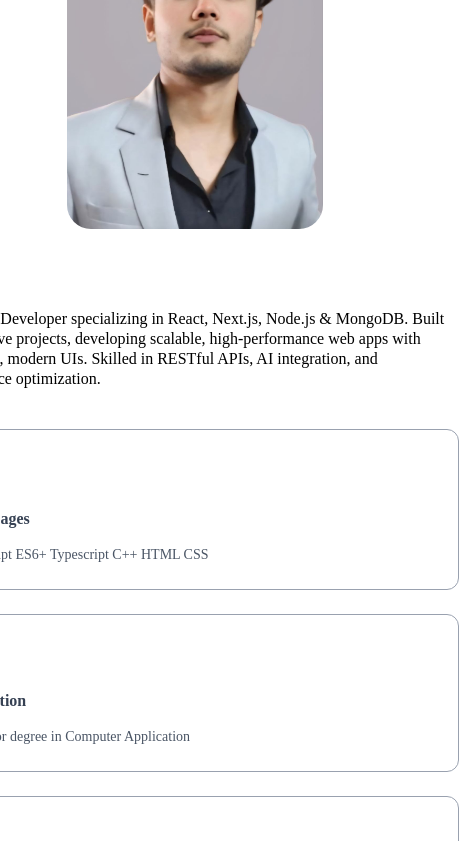
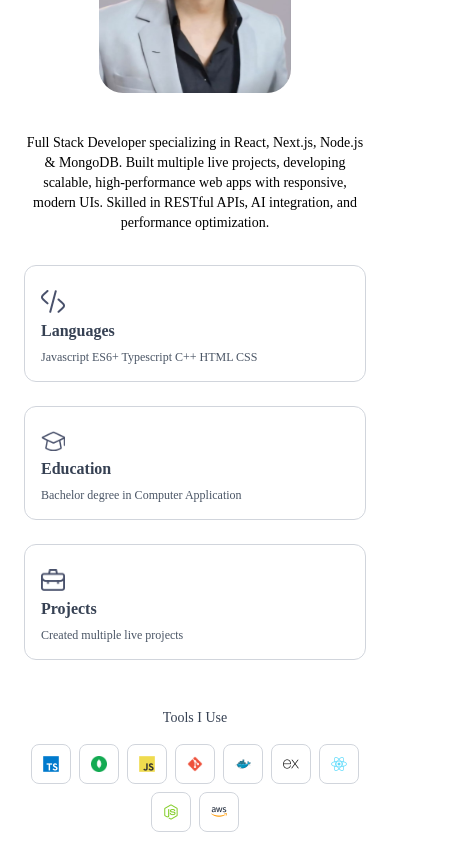
Before and after one commit to mohdasharshakeel/mohdasharshakeel-dev-portfolio, a Next.js app: page / in a window 390 px wide. Shown: the part 1156-1997 px from the top of the page, 459 px wide, since content can reach past the window. Built offline with nearby package versions, Linux system fonts and the light colour scheme; a web font is replaced by a local one.

Commit message:
responsive

```diff
--- a/app/components/About.jsx
+++ b/app/components/About.jsx
@@ -4,44 +4,50 @@ import React from "react";
 
 const About = () => {
   return (
-    <div id="about" className="w-full px-[12%] py-10 scroll-mt-20">
-      <h4 className="text-center mb-2 text-lg font-Ovo">Who I Am</h4>
-      <h2 className="text-center text-5xl font-Ovo ">What I Do</h2>
-      <div className="flex w-full flex-col lg:flex-row items-center gap-20 my-20">
-        <div className="w-64 sm:w-80 rounded-3xl max-w-none">
+    <div id="about" className="w-full px-6 sm:px-12 lg:px-[12%] py-10 scroll-mt-20">
+      <h4 className="text-center mb-2 text-lg sm:text-xl font-Ovo">Who I Am</h4>
+      <h2 className="text-center text-3xl sm:text-4xl lg:text-5xl font-Ovo mb-10">What I Do</h2>
+
+      <div className="flex flex-col lg:flex-row items-center gap-10 lg:gap-20">
+        {/* User Image */}
+        <div className="w-48 sm:w-64 lg:w-80 rounded-3xl flex-shrink-0">
           <Image
             src={assets.user_image}
             alt="user"
             className="w-full rounded-3xl"
           />
         </div>
-        <div className="flex-1">
-          <p className="mb-10 max-w-2xl font-Ovo">
-            Full Stack Developer specializing in React, Next.js, Node.js &
-            MongoDB. Built multiple live projects, developing scalable,
-            high-performance web apps with responsive, modern UIs. Skilled in
-            RESTful APIs, AI integration, and performance optimization.
+
+        {/* Description & Info */}
+        <div className="flex-1 flex flex-col items-center lg:items-start">
+          {/* Description */}
+          <p className="mb-8 sm:mb-10 text-center lg:text-left max-w-xl sm:max-w-2xl font-Ovo text-sm sm:text-base">
+            Full Stack Developer specializing in React, Next.js, Node.js & MongoDB. Built multiple live projects, developing scalable, high-performance web apps with responsive, modern UIs. Skilled in RESTful APIs, AI integration, and performance optimization.
           </p>
-          <ul className="grid grid-cols-1 sm:grid-cols-3 gap-6 max-w-2xl  font-Ovo">
-            {infoList.map(({ icon, iconDark, title, description }, index) => (
+
+          {/* Info List */}
+          <ul className="grid grid-cols-1 sm:grid-cols-2 lg:grid-cols-3 gap-6 w-full max-w-2xl mb-8">
+            {infoList.map(({ icon, title, description }, index) => (
               <li
-                className="border-[0.5px] border-gray-400 rounded-xl p-6 cursor-pointer hover:bg-[#fcf4ff] hover:translate-y-1 duration-500"
                 key={index}
+                className="border border-gray-300 rounded-xl p-4 sm:p-6 cursor-pointer hover:bg-[#fcf4ff] hover:translate-y-1 transition-transform duration-300"
               >
-                <Image src={icon} alt={title} className="w-7 mt-3 " />
-                <h3 className="my-4 font-semibold text-gray-700 ">{title}</h3>
-                <p className="text-gray-600 text-sm ">{description}</p>
+                <Image src={icon} alt={title} className="w-6 sm:w-7 mt-2" />
+                <h3 className="my-2 sm:my-4 font-semibold text-gray-700">{title}</h3>
+                <p className="text-gray-600 text-xs sm:text-sm">{description}</p>
               </li>
             ))}
           </ul>
-          <h4 className="my-6 text-gray-700 font-Ovo ">Tools I Use</h4>
-          <ul className="flex items-center gap-3 sm:gap-5">
+
+          {/* Tools */}
+          <h4 className="my-4 sm:my-6 text-gray-700 font-Ovo text-sm sm:text-base">Tools I Use</h4>
+          <ul className="flex flex-wrap justify-center lg:justify-start items-center gap-2 sm:gap-3">
             {toolsData.map((tool, index) => (
               <li
-                className="flex items-center justify-center w-12 sm:w-14 aspect-square border border-gray-400 rounded-lg cursor-pointer  hover:translate-y-1 duration-500"
                 key={index}
+                className="flex items-center justify-center w-10 sm:w-12 aspect-square border border-gray-300 rounded-lg cursor-pointer hover:translate-y-1 transition-transform duration-300"
               >
-                <Image src={tool} alt="icon" className="w-5 sm:w-7" />
+                <Image src={tool} alt="icon" className="w-4 sm:w-6" />
               </li>
             ))}
           </ul>
--- a/app/components/Services.jsx
+++ b/app/components/Services.jsx
@@ -12,7 +12,7 @@ const Services = () => {
       </p>
       <div className='grid grid-cols-4 gap-6 my-10 '>
         {serviceData.map(({icon, title, description, link}, index )=>(
-          <div key={index}>
+          <div key={index} className='border border-gray-400 rounded-lg px-8 py-10 cursor-pointer hover:bg-[#fcf4ff] hover: hover:translate-y-1 duration-500'>
           <Image src={icon} alt='' className='w-10'/>
           <h3 className='text-lg my-4 text-gray-700'>{title}</h3>
           <p className='text-sm text-gray-600 leading-5'>
```
